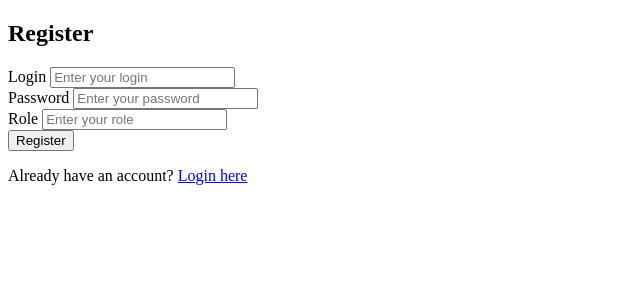
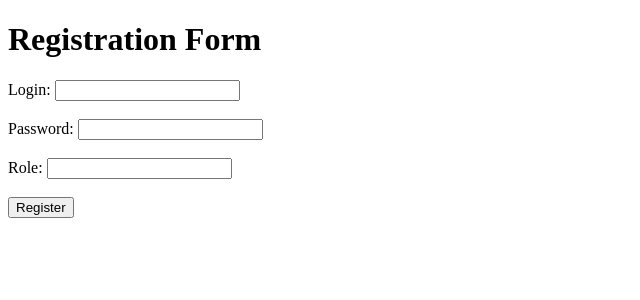
Before and after one commit to Pup0chek/TaskManager, a FastAPI app: template templates/registration.html in a window 1280 px wide. Shown: the top 300 px of the page, without its empty margins (0-640 px from the left). Run offline with FastAPI, Linux system fonts and the light colour scheme; the template is opened without the code that fills it, so the values that code supplies are empty.

Commit message:
render registration

```diff
--- a/src/routes/registration.py
+++ b/src/routes/registration.py
@@ -7,7 +7,7 @@ from starlette.responses import HTMLResponse
 #from starlette.templating import Jinja2Templates
 
 import aioredis
-from fastapi import APIRouter, Depends, Request
+from fastapi import APIRouter, Depends, Request, HTTPException
 from urllib3 import request
 
 from src.models import User_py
@@ -65,7 +65,8 @@ async def post_registration(user: User_py, client=Depends(redis_client)):
         try:
             user_exists = await select_user(user.login, session)
             if user_exists:
-                return {"message": f"User with login '{user.login}' already exists."}
+                #return {"message": f"User with login '{user.login}' already exists."}
+                raise HTTPException(status_code=401, detail=f"User with login '{user.login}' already exists.")
             message = await create_user(user1, session)
             token_access = Token.create_access_token({'login': user.login, 'password': user.password})
             token_refresh = Token.create_refresh_token({"user": user.login, "role": user.role})
--- a/templates/registration.html
+++ b/templates/registration.html
@@ -3,29 +3,65 @@
 <head>
     <meta charset="UTF-8">
     <meta name="viewport" content="width=device-width, initial-scale=1.0">
-    <title>Registration Page</title>
+    <title>Registration</title>
 </head>
 <body>
-    <div class="container">
-        <h2>Register</h2>
-        <form action="/registration/" method="POST">
-            <div class="input-group">
-                <label for="login">Login</label>
-                <input type="text" id="login" name="login" placeholder="Enter your login" required>
-            </div>
-            <div class="input-group">
-                <label for="password">Password</label>
-                <input type="password" id="password" name="password" placeholder="Enter your password" required>
-            </div>
-            <div class="input-group">
-                <label for="role">Role</label>
-                <input type="text" id="role" name="role" placeholder="Enter your role" required>
-            </div>
-            <button type="submit" class="btn">Register</button>
-        </form>
-        <div class="redirect-link">
-            <p>Already have an account? <a href="/login/">Login here</a></p>
-        </div>
-    </div>
+    <h1>Registration Form</h1>
+    <form id="registration-form">
+        <label for="login">Login:</label>
+        <input type="text" id="login" name="login" required>
+        <br><br>
+
+        <label for="password">Password:</label>
+        <input type="password" id="password" name="password" required>
+        <br><br>
+
+        <label for="role">Role:</label>
+        <input type="text" id="role" name="role" required>
+        <br><br>
+
+        <button type="submit">Register</button>
+    </form>
+
+    <script>
+        document.getElementById("registration-form").addEventListener("submit", async function(event) {
+            event.preventDefault(); // Prevent default form submission
+
+            // Get form data
+            const login = document.getElementById("login").value;
+            const password = document.getElementById("password").value;
+            const role = document.getElementById("role").value;
+
+            // Create data object
+            const data = {
+                login: login,
+                password: password,
+                role: role
+            };
+
+            // Send POST request with JSON data
+            try {
+                const response = await fetch('/registration/', {
+                    method: 'POST',
+                    headers: {
+                        'Content-Type': 'application/json'
+                    },
+                    body: JSON.stringify(data)
+                });
+
+                const result = await response.json();
+                if (response.ok) {
+                    alert(`${result.message}`);
+                    console.log(result);
+                } else {
+                    alert(`Error: ${result.message}`);
+                    console.log(result);
+                }
+            } catch (error) {
+                alert('Error while registering user');
+                console.log(error);
+            }
+        });
+    </script>
 </body>
 </html>
```
Also changed, not shown: database.db.
